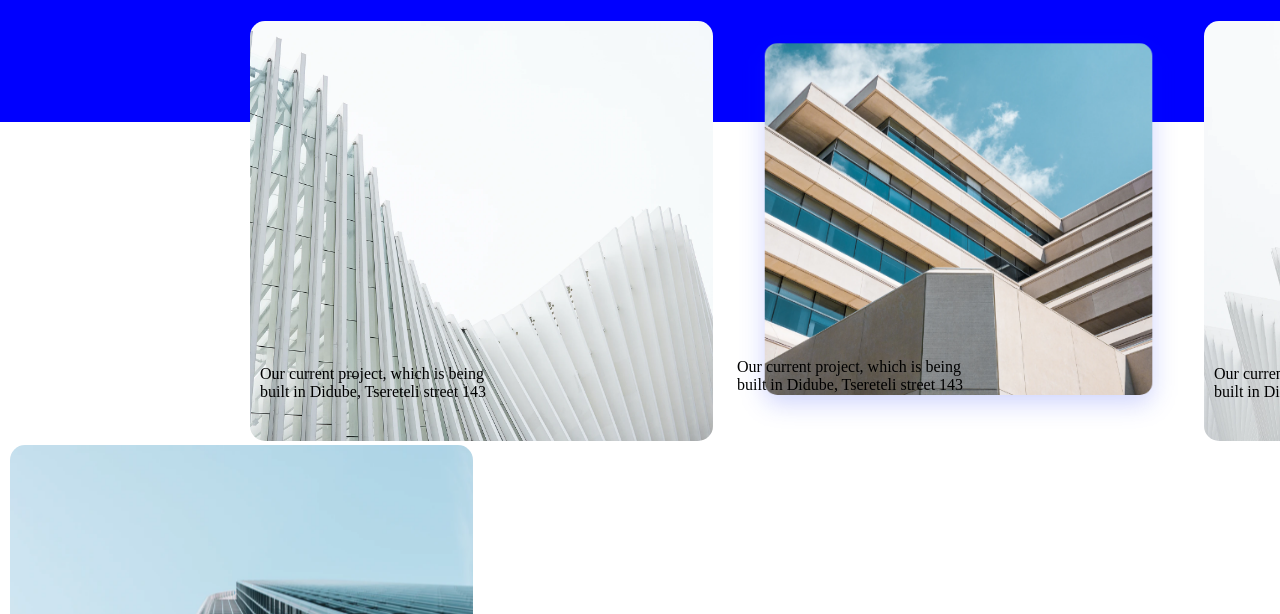
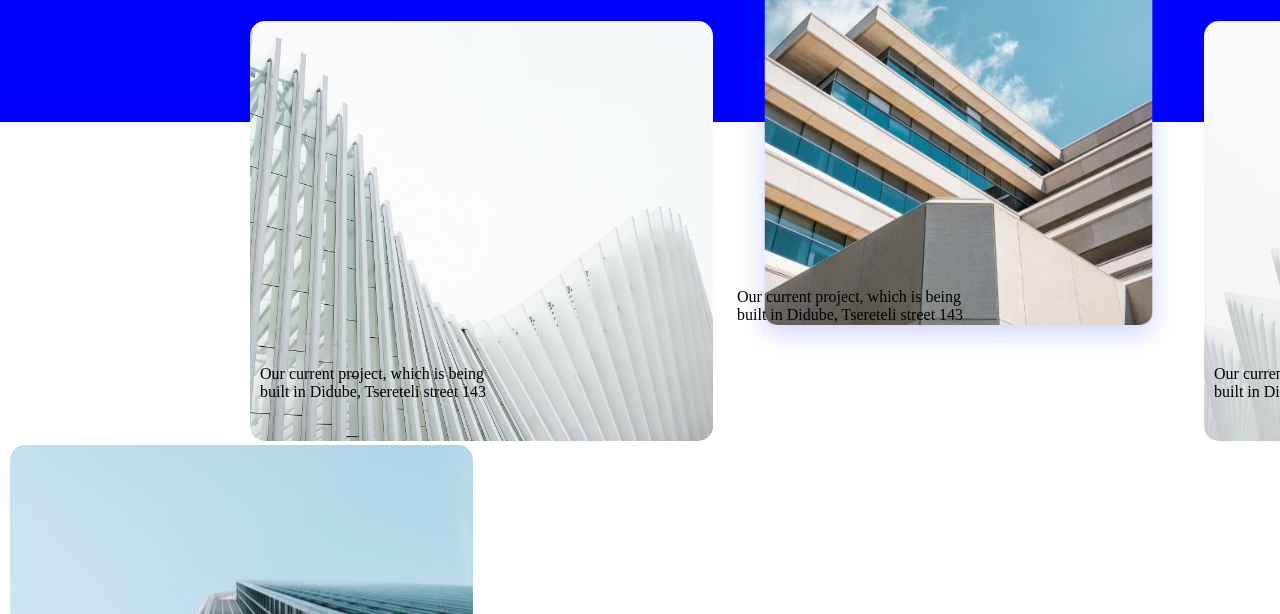
Before and after one commit to likago/lesson7, a plain HTML site: page index.html in a window 1280 px wide. Shown: the part 186-800 px from the top of the page. Drawn offline with Linux system fonts and the light colour scheme.

Commit message:
add bottom for project2 div

```diff
--- a/style.css
+++ b/style.css
@@ -33,6 +33,7 @@ h3 {
     margin-left: 10px;
     width: 463px;
     height: 420px;
+    bottom: 70px;
 }
 .project3 {
     display: inline-block;
```
